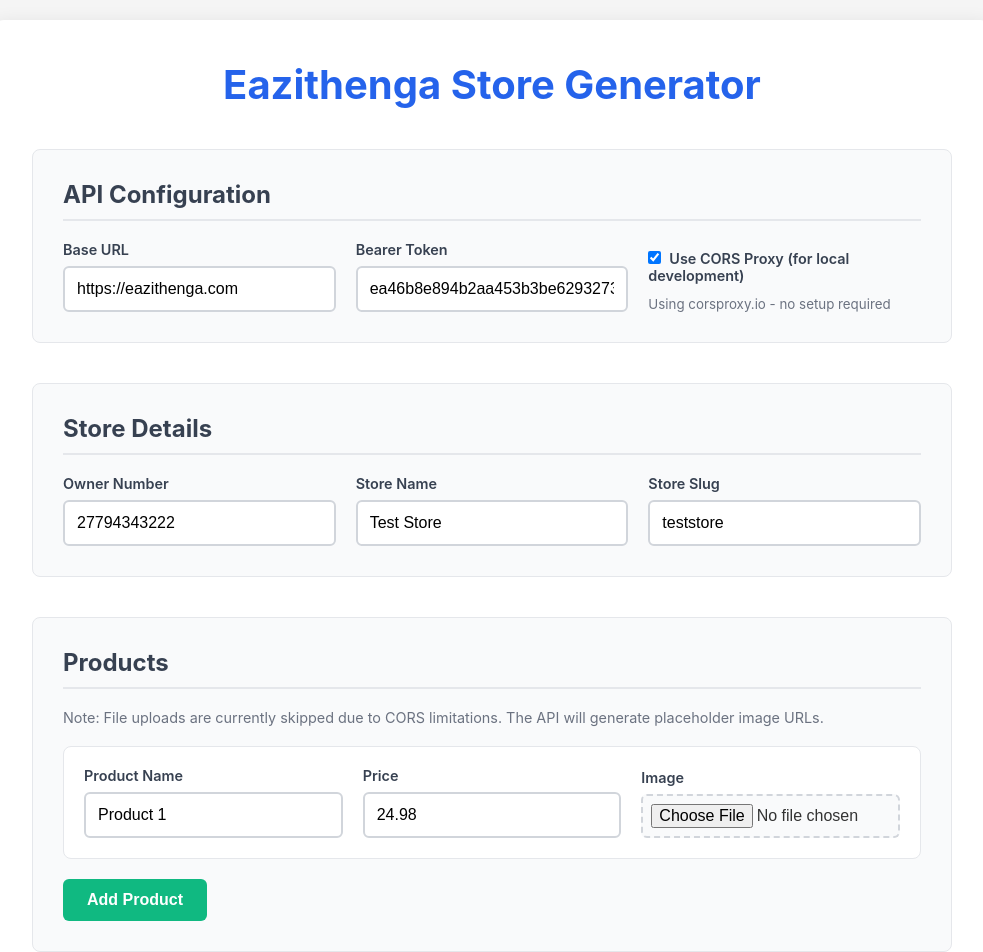
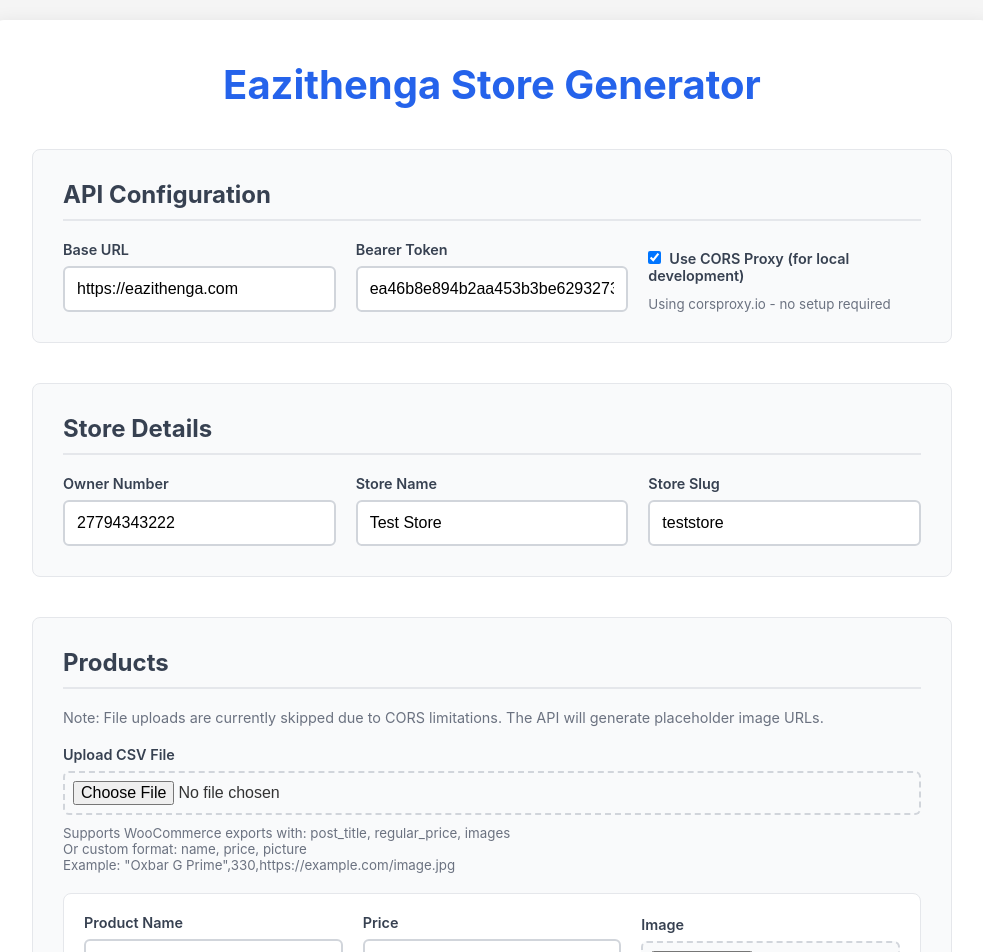
Before and after one commit to Naeem2111/eazithenga-admin, a React (Create React App) app: page / in a window 1280 px wide. Shown: the top 952 px of the page, without its empty margins (148-1131 px from the left). Built offline with nearby package versions, Linux system fonts and the light colour scheme.

Commit message:
csv upload

```diff
--- a/src/App.js
+++ b/src/App.js
@@ -17,6 +17,8 @@
 	const [products, setProducts] = useState([
 		{ name: "Product 1", price: 24.98, imageFile: null },
 	]);
+
+	const [csvData, setCsvData] = useState(null);
 
 	const [isLoading, setIsLoading] = useState(false);
 	const [result, setResult] = useState(null);
@@ -53,6 +55,79 @@
 
 	const removeProduct = (index) => {
 		setProducts((prev) => prev.filter((_, i) => i !== index));
+	};
+
+	const parseCSV = (csvText) => {
+		const lines = csvText.split("\n");
+		const headers = lines[0].split(",").map((h) => h.trim().toLowerCase());
+
+		const products = [];
+		for (let i = 1; i < lines.length; i++) {
+			if (lines[i].trim()) {
+				const values = lines[i].split(",").map((v) => v.trim());
+				const product = {};
+
+				headers.forEach((header, index) => {
+					if (values[index]) {
+						if (header === "price" || header === "regular_price") {
+							product.price = parseFloat(values[index]) || 0;
+						} else if (
+							header === "picture" ||
+							header === "image" ||
+							header === "images"
+						) {
+							// Extract image URL from the images field
+							const imageUrl = extractImageUrl(values[index]);
+							if (imageUrl) {
+								product.imageUrl = imageUrl;
+							}
+						} else if (
+							header === "name" ||
+							header === "product" ||
+							header === "post_title"
+						) {
+							product.name = values[index].replace(/"/g, ""); // Remove quotes
+						}
+					}
+				});
+
+				if (product.name && product.name !== "post_title") {
+					products.push(product);
+				}
+			}
+		}
+
+		return products;
+	};
+
+	const extractImageUrl = (imageField) => {
+		// Handle the complex image field format from WooCommerce
+		if (imageField && imageField.includes("!")) {
+			const parts = imageField.split("!");
+			if (parts.length > 0) {
+				return parts[0].trim();
+			}
+		}
+		return null;
+	};
+
+	const handleCSVUpload = (event) => {
+		const file = event.target.files[0];
+		if (file) {
+			const reader = new FileReader();
+			reader.onload = (e) => {
+				const csvText = e.target.result;
+				const parsedProducts = parseCSV(csvText);
+
+				if (parsedProducts.length > 0) {
+					setProducts(parsedProducts);
+					log(`Loaded ${parsedProducts.length} products from CSV`);
+				} else {
+					log("No valid products found in CSV");
+				}
+			};
+			reader.readAsText(file);
+		}
 	};
 
 	const getApiUrl = (endpoint) => {
@@ -118,6 +193,11 @@
 					);
 					log(`File URL: ${urlObject.fileUrl}`);
 					return urlObject.fileUrl;
+				} else if (product.imageUrl) {
+					log(
+						`Using image URL from CSV for ${product.name}: ${product.imageUrl}`
+					);
+					return product.imageUrl;
 				} else {
 					log(
 						`No image for ${product.name}, using file URL: ${urlObject.fileUrl}`
@@ -256,6 +336,25 @@
 						Note: File uploads are currently skipped due to CORS limitations.
 						The API will generate placeholder image URLs.
 					</p>
+
+					{/* CSV Upload */}
+					<div className="field" style={{ marginBottom: "20px" }}>
+						<label>Upload CSV File</label>
+						<input
+							type="file"
+							accept=".csv"
+							onChange={handleCSVUpload}
+							style={{ marginBottom: "10px" }}
+						/>
+						<small style={{ color: "#6b7280" }}>
+							Supports WooCommerce exports with: post_title, regular_price,
+							images
+							<br />
+							Or custom format: name, price, picture
+							<br />
+							Example: "Oxbar G Prime",330,https://example.com/image.jpg
+						</small>
+					</div>
 					{products.map((product, index) => (
 						<div key={index} className="product-card">
 							<div className="grid">
@@ -289,6 +388,11 @@
 											updateProduct(index, "imageFile", e.target.files[0])
 										}
 									/>
+									{product.imageUrl && (
+										<small style={{ color: "#10b981", marginTop: "4px" }}>
+											Image URL: {product.imageUrl}
+										</small>
+									)}
 								</div>
 								{products.length > 1 && (
 									<button
```
